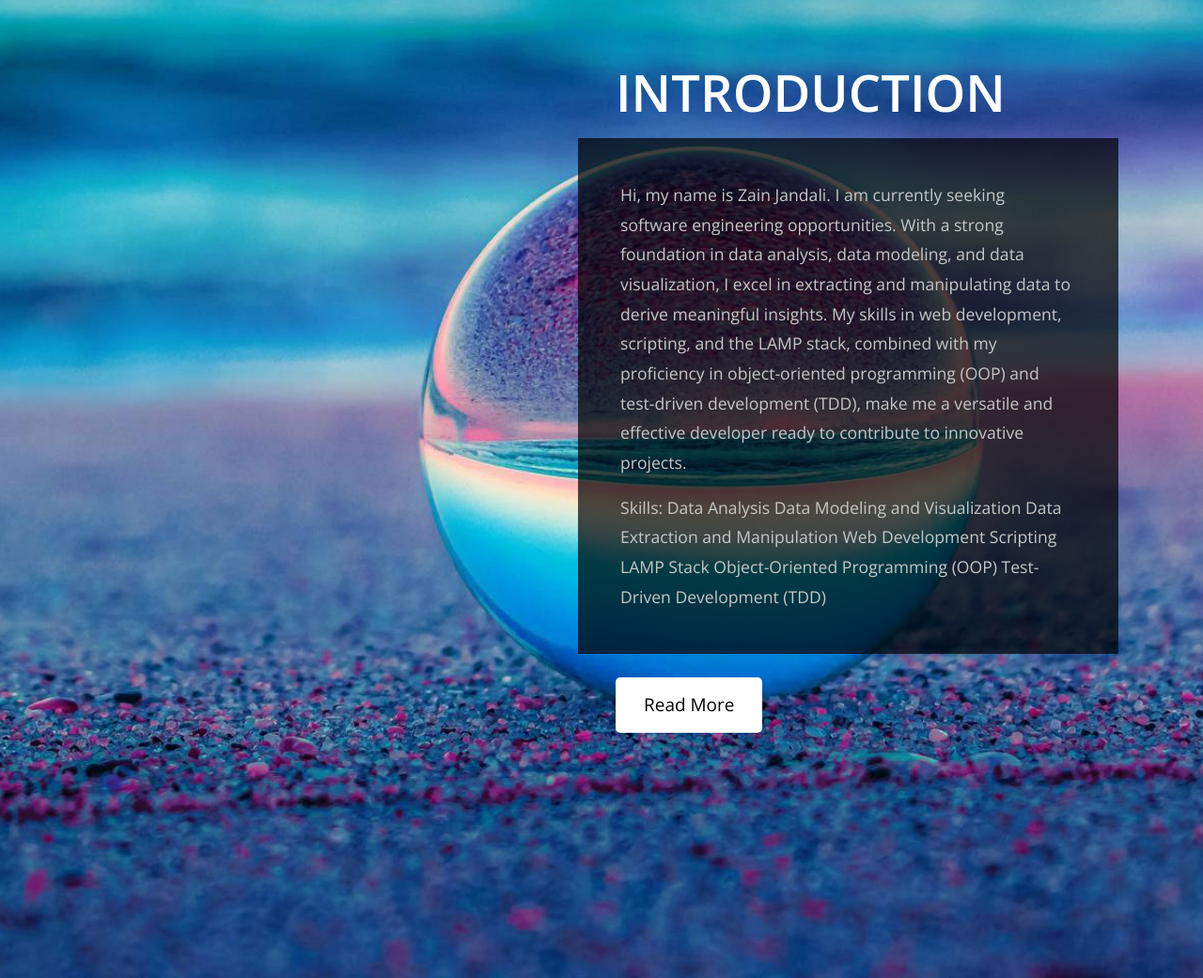
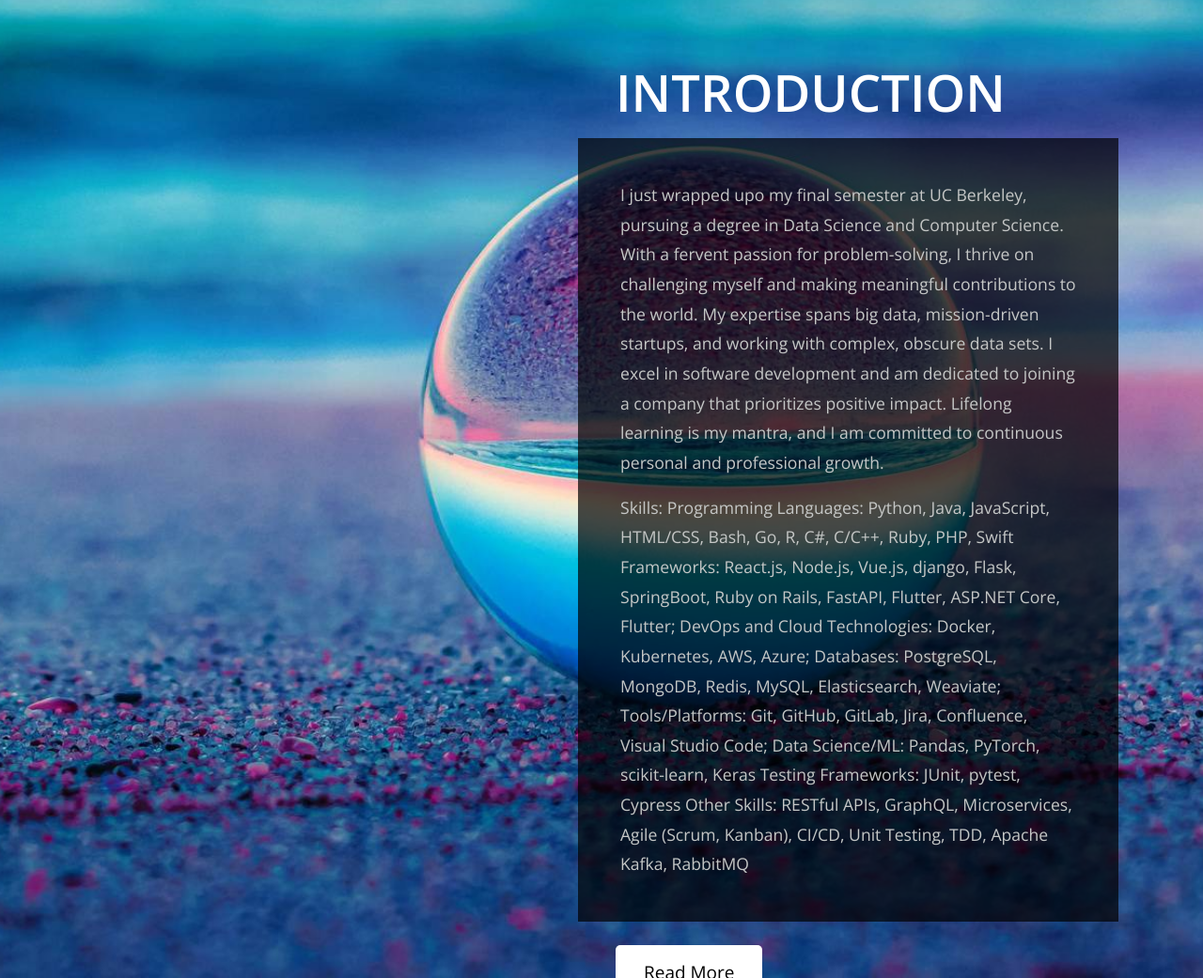
Before and after one commit to zjandali/flaskapp, a Python web app: template template/index.html in a window 1280 px wide. Shown: the part 335-1376 px from the top of the page at 94% size. Run offline with Jinja, Linux system fonts and the light colour scheme; the template is opened without the code that fills it, so the values that code supplies are empty.

Commit message:
Update index.html
updated text

```diff
--- a/template/index.html
+++ b/template/index.html
@@ -75,17 +75,10 @@
                 </h2>
                 <div class="tm-textbox tm-bg-dark">
                   <p>
-Hi, my name is Zain Jandali. I am currently seeking software engineering opportunities. With a strong foundation in data analysis, data modeling, and data visualization, I excel in extracting and manipulating data to derive meaningful insights. My skills in web development, scripting, and the LAMP stack, combined with my proficiency in object-oriented programming (OOP) and test-driven development (TDD), make me a versatile and effective developer ready to contribute to innovative projects.                  </p>
-                  <p class="mb-0">
+I just wrapped upo my final semester at UC Berkeley, pursuing a degree in Data Science and Computer Science. With a fervent passion for problem-solving, I thrive on challenging myself and making meaningful contributions to the world. My expertise spans big data, mission-driven startups, and working with complex, obscure data sets. I excel in software development and am dedicated to joining a company that prioritizes positive impact. Lifelong learning is my mantra, and I am committed to continuous personal and professional growth.                  <p class="mb-0">
 Skills:
-    Data Analysis
-    Data Modeling and Visualization
-    Data Extraction and Manipulation
-    Web Development
-    Scripting
-    LAMP Stack
-    Object-Oriented Programming (OOP)
-    Test-Driven Development (TDD)                  </p>
+    Programming Languages: Python, Java, JavaScript, HTML/CSS, Bash, Go, R, C#, C/C++, Ruby, PHP, Swift Frameworks: React.js, Node.js, Vue.js, django, Flask, SpringBoot, Ruby on Rails, FastAPI, Flutter, ASP.NET Core, Flutter; DevOps and Cloud Technologies: Docker, Kubernetes, AWS, Azure; Databases: PostgreSQL, MongoDB, Redis, MySQL, Elasticsearch, Weaviate; Tools/Platforms: Git, GitHub, GitLab, Jira, Confluence, Visual Studio Code;
+Data Science/ML: Pandas, PyTorch, scikit-learn, Keras Testing Frameworks: JUnit, pytest, Cypress Other Skills: RESTful APIs, GraphQL, Microservices, Agile (Scrum, Kanban), CI/CD, Unit Testing, TDD, Apache Kafka, RabbitMQ      </p>
                 </div>
                 <a href="#" id="tm_about_link" data-linkid="1" class="tm-link">Read More</a>
               </section>
@@ -94,12 +87,17 @@ Skills:
                 <div class="tm-textbox tm-textbox-2 tm-bg-dark">
                   <h2 class="tm-text-blue mb-4">About Me</h2>
                   <p class="mb-4">
-                    I am currently in my last semester at UC Berkeley.
                   </p>
                   <p class="mb-4">
-                    I  am currently in my final semester at UC Berkeley, pursuing a dual degree in Computer Science and Data Science. With a fervent passion for problem-solving, I thrive on challenging myself and making meaningful contributions to the world. My expertise spans big data, mission-driven startups, and working with complex, obscure data sets. I excel in software development and am dedicated to joining a company that prioritizes positive impact. Lifelong learning is my mantra, and I am committed to continuous personal and professional growth.
+Zain is a recent graduate from UC Berkeley with a degree in Data Science and Computer Science, deeply passionate about using technology to solve complex problems. Growing up in Berkeley, Zain developed a strong curiosity for understanding how systems work and how data can drive impactful decisions. This led him to pursue a path where software engineering and data analytics converge, allowing him to both code solutions and uncover insights through data.
 
-                </div>
+Throughout his experiences, Zain has worked on diverse technical projects—from building data-driven tools for nonprofits to managing equipment and IT systems for sports teams. He thrives in roles where creativity meets technical rigor, whether it's designing intuitive software, managing large datasets, or working cross-functionally to solve operational challenges.
+
+In addition to his technical interests, Zain is always exploring new developments in machine learning, cybersecurity, and sustainability—fields where he believes technology can make a lasting impact. Outside of work, Zain enjoys following and playing soccer, traveling, and spending quality time with his friends and family in the Bay Area.
+
+Zain is eager to continue growing as both a software engineer and data professional, bringing his unique mix of skills and perspectives to innovative teams. He's excited about future opportunities where he can contribute to meaningful projects that have both technical depth and real-world impact.
+
+Feel free to reach out at yzjandali@berkeley.edu.                </div>
               </section>
 
 
```
